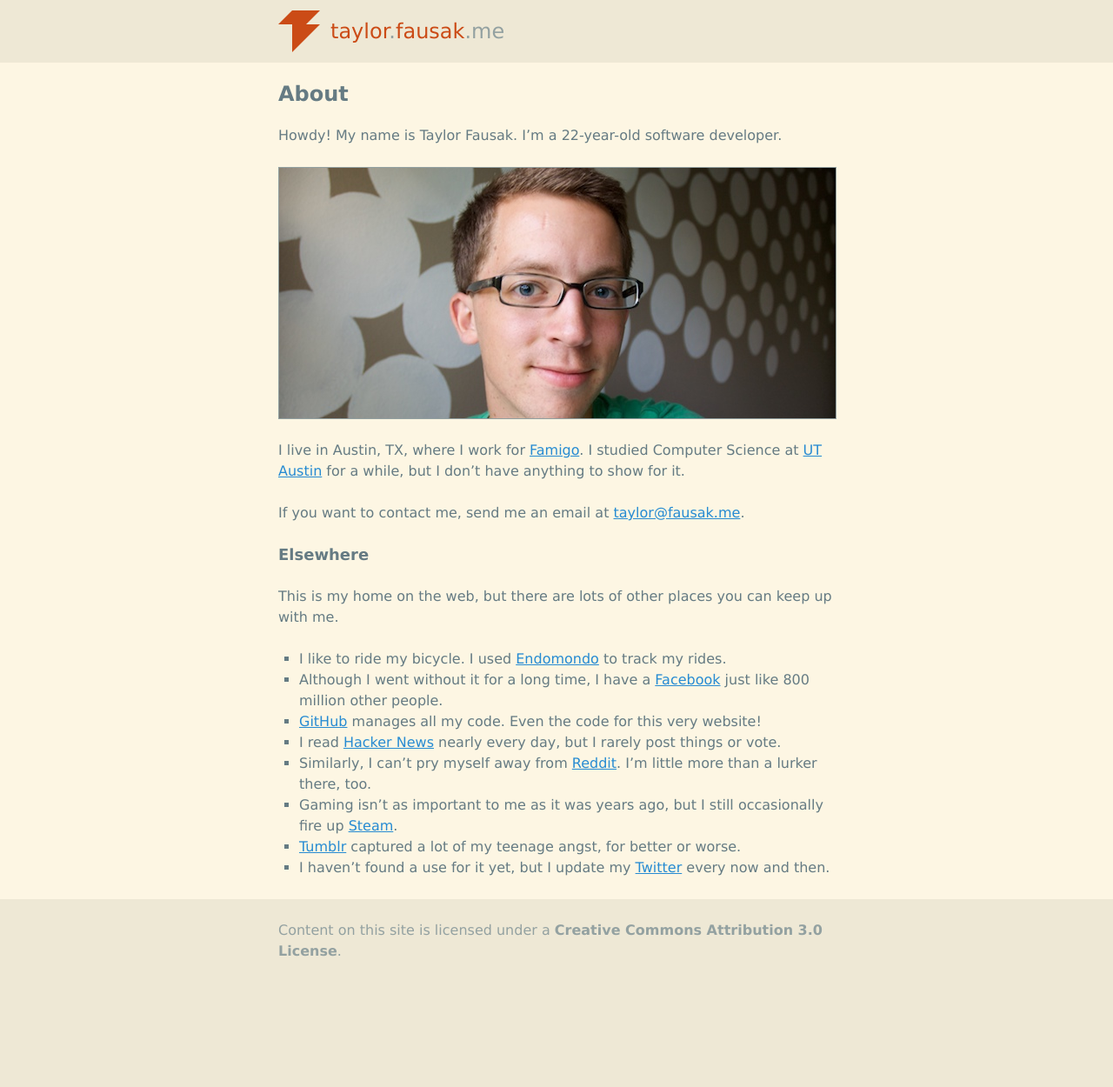
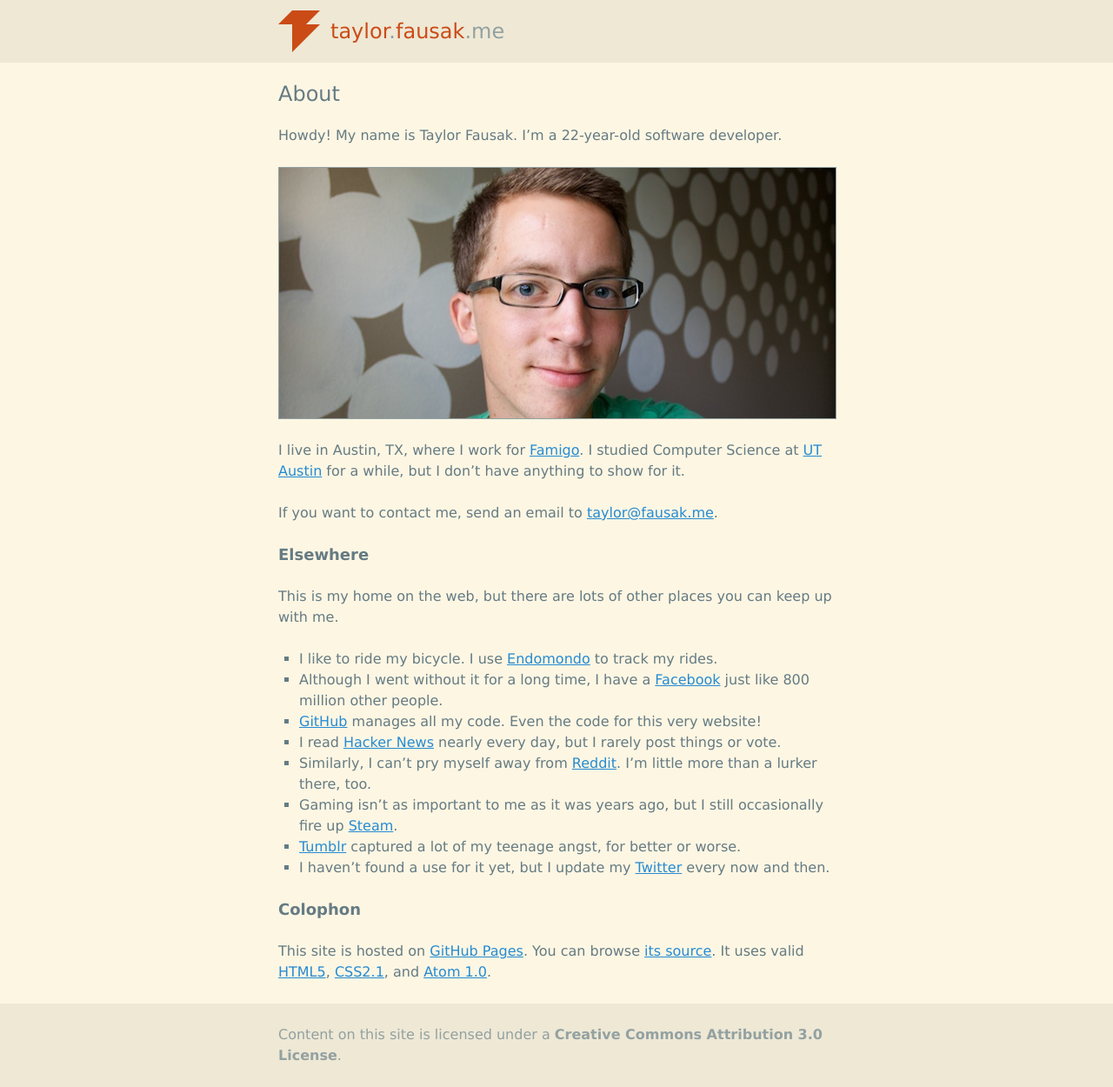
Before and after one commit to tfausak/tfausak.github.io, a Jekyll site: the page built from about.md, in a window 1280 px wide. Shown: the whole page at 87% size. Built offline with Jekyll 4.4.1, drawn with Linux system fonts in a browser that asks for light colours; before the commit the page ends 1130 px from its top, so only the background shows below that.

Commit message:
Add colophon to about page.
Also fixed a few typos.

```diff
--- a/about.md
+++ b/about.md
@@ -3,7 +3,7 @@ layout: base
 title: About
 ---
 
-# **{{ page.title }}**
+# {{ page.title }}
 
 Howdy! My name is Taylor Fausak. I'm a 22-year-old software developer.
 
@@ -13,14 +13,14 @@ I live in Austin, TX, where I work for [Famigo][2]. I studied
 Computer Science at [UT Austin][3] for a while, but I don't have
 anything to show for it.
 
-If you want to contact me, send me an email at [taylor@fausak.me][4].
+If you want to contact me, send an email to [taylor@fausak.me][4].
 
 ## Elsewhere
 
 This is my home on the web, but there are lots of other places you
 can keep up with me.
 
--   I like to ride my bicycle. I used [Endomondo][5] to track my
+-   I like to ride my bicycle. I use [Endomondo][5] to track my
     rides.
 -   Although I went without it for a long time, I have a [Facebook][6]
     just like 800 million other people.
@@ -37,6 +37,12 @@ can keep up with me.
 -   I haven't found a use for it yet, but I update my [Twitter][12]
     every now and then.
 
+## Colophon
+
+This site is hosted on [GitHub Pages][13]. You can browse [its
+source][14]. It uses valid [HTML5][15], [CSS2.1][16], and [Atom
+1.0][17].
+
 [1]: /static/images/taylor-fausak.jpg
 [2]: http://www.famigo.com/
 [3]: http://www.utexas.edu/
```
Also changed, not shown: other parts of about.md (+5 -0 lines).
